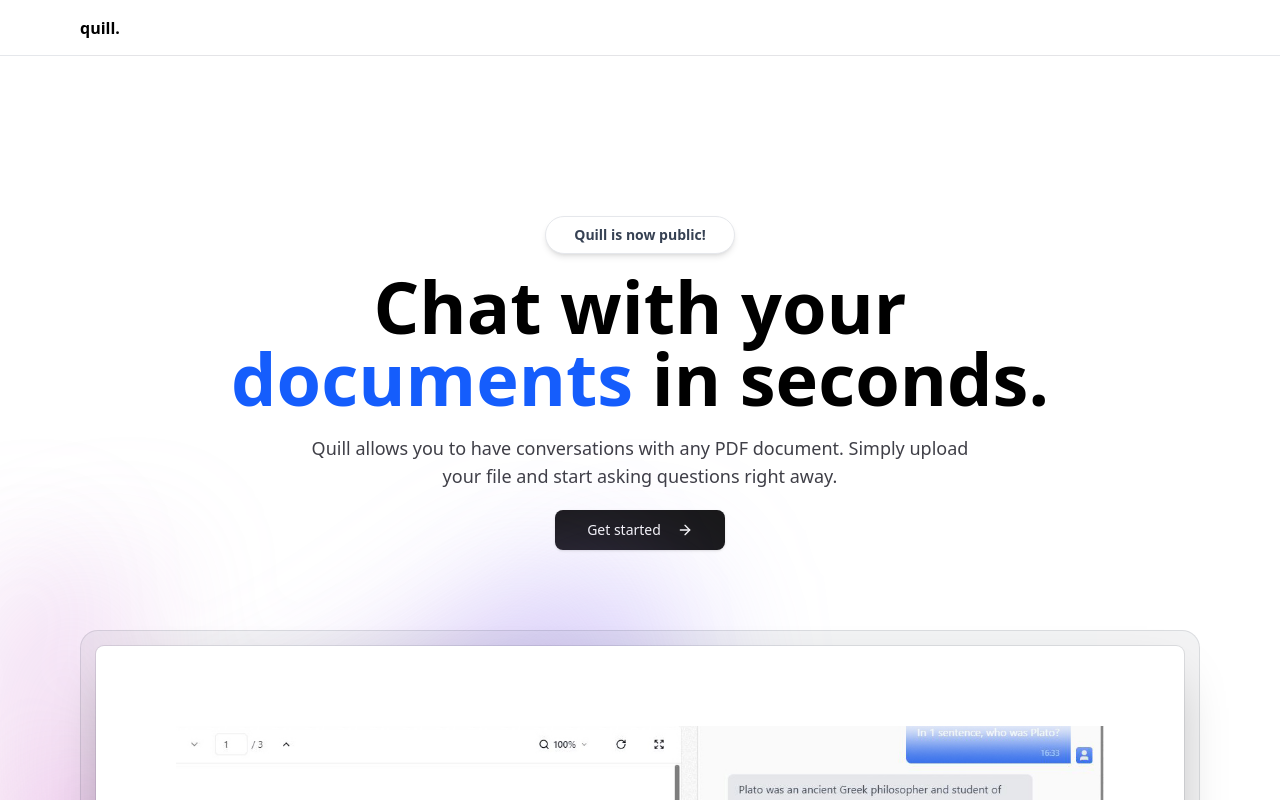
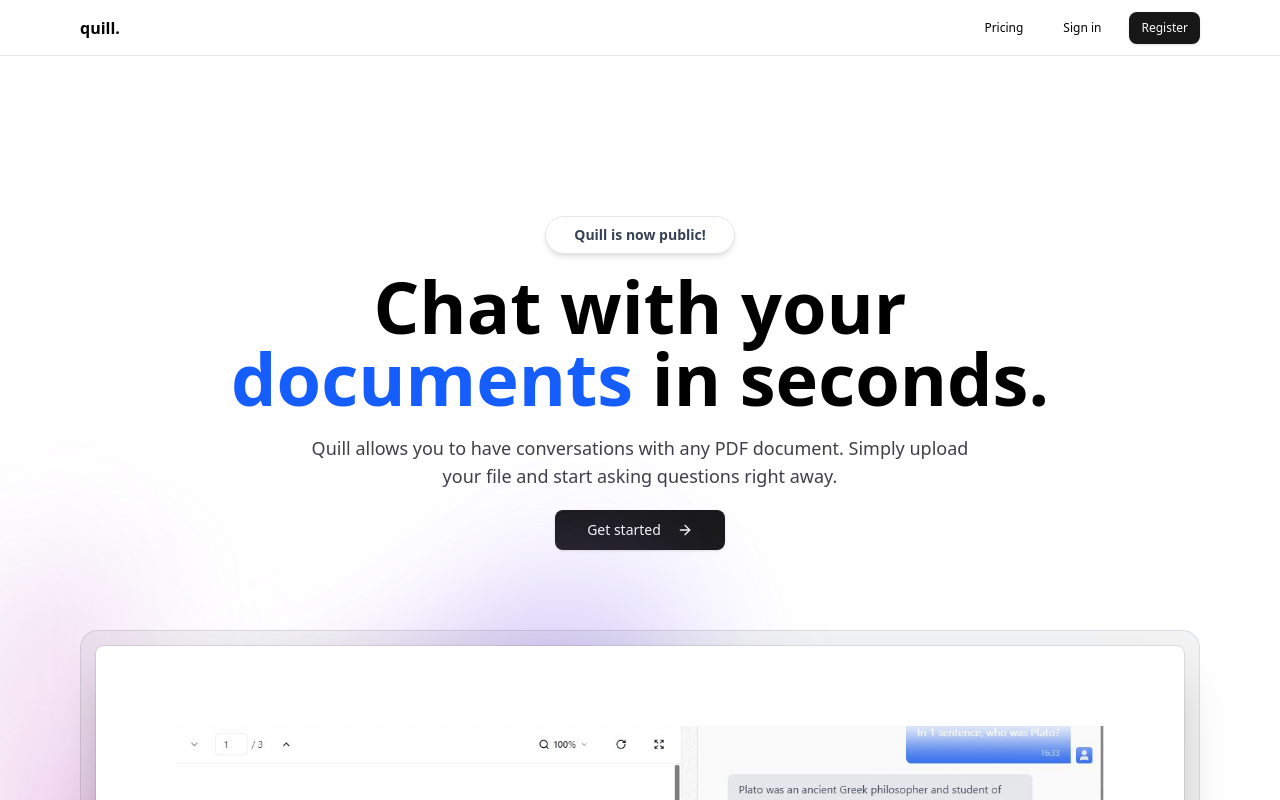
Before and after one commit to Azharkhan0786/quill, a Next.js app: page / in a window 1280 px wide. Shown: the top 800 px of the page. Built offline with nearby package versions, Linux system fonts and the light colour scheme.

Commit message:
landing Page

```diff
--- /dev/null
+++ b/app/api/auth/[kindeAuth]/route.ts
@@ -0,0 +1,3 @@
+import {handleAuth} from "@kinde-oss/kinde-auth-nextjs/server";
+
+export const GET = handleAuth();
--- a/app/components/Navbar.tsx
+++ b/app/components/Navbar.tsx
@@ -1,14 +1,46 @@
+import { buttonVariants } from "@/components/ui/button";
 import MaxWidthWrapper from "./MaxWidthWrapper";
 import Link from "next/link";
+import { LoginLink, RegisterLink } from "@kinde-oss/kinde-auth-nextjs";
 
 const Navbar = () => {
   return (
-    <nav className="sticky h-14 inset-x-0 top-0 z-30 w-full border-b border-gray-200 bg-white/75 backdrop-blur-lg transition-all">
+    <nav className="sticky inset-x-0 top-0 z-30 h-14 w-full border-b border-gray-200 bg-white/75 backdrop-blur-lg transition-all">
       <MaxWidthWrapper>
-        <div className="flex h-14 items-center justify-between border-b border-zinc-200">
-          <Link href="/" className="flex z-40 font-semibold">
+        <div className="flex h-14 items-center justify-between">
+          <Link href="/" className="z-40 font-semibold">
             <span>quill.</span>
           </Link>
+
+          {/* Desktop navbar */}
+          <div className="hidden items-center space-x-4 sm:flex">
+            <Link
+              href="/pricing"
+              className={buttonVariants({
+                variant: "ghost",
+                size: "sm",
+              })}
+            >
+              Pricing
+            </Link>
+
+            <LoginLink
+              className={buttonVariants({
+                variant: "ghost",
+                size: "sm",
+              })}
+            >
+              Sign in
+            </LoginLink>
+
+             <RegisterLink
+              className={buttonVariants({
+                size: "sm",
+              })}
+            >
+              Register
+            </RegisterLink>
+          </div>
         </div>
       </MaxWidthWrapper>
     </nav>
--- /dev/null
+++ b/app/not-found.tsx
@@ -0,0 +1,40 @@
+import Link from "next/link";
+
+export default function NotFound() {
+  return (
+    <div className="relative flex min-h-screen items-center justify-center overflow-hidden bg-white">
+      {/* soft background glow */}
+      <div className="pointer-events-none absolute inset-0 flex items-center justify-center">
+        <div className="h-[400px] w-[400px] rounded-full bg-gradient-to-tr from-indigo-200 via-purple-200 to-pink-200 blur-3xl opacity-50" />
+      </div>
+
+      <div className="relative z-10 max-w-md text-center">
+        <p className="text-sm font-medium text-indigo-600">404 error</p>
+
+        <h1 className="mt-2 text-5xl font-bold tracking-tight text-gray-900">
+          Page not found
+        </h1>
+
+        <p className="mt-4 text-gray-600">
+          Sorry, the page you’re looking for doesn’t exist or has been moved.
+        </p>
+
+        <div className="mt-8 flex justify-center gap-4">
+          <Link
+            href="/"
+            className="rounded-md bg-black px-5 py-2.5 text-sm font-semibold text-white shadow hover:bg-gray-900 transition"
+          >
+            Go home
+          </Link>
+
+          <Link
+            href="/pricing"
+            className="rounded-md border border-gray-300 px-5 py-2.5 text-sm font-semibold text-gray-900 hover:bg-gray-50 transition"
+          >
+            View pricing
+          </Link>
+        </div>
+      </div>
+    </div>
+  );
+}
```
